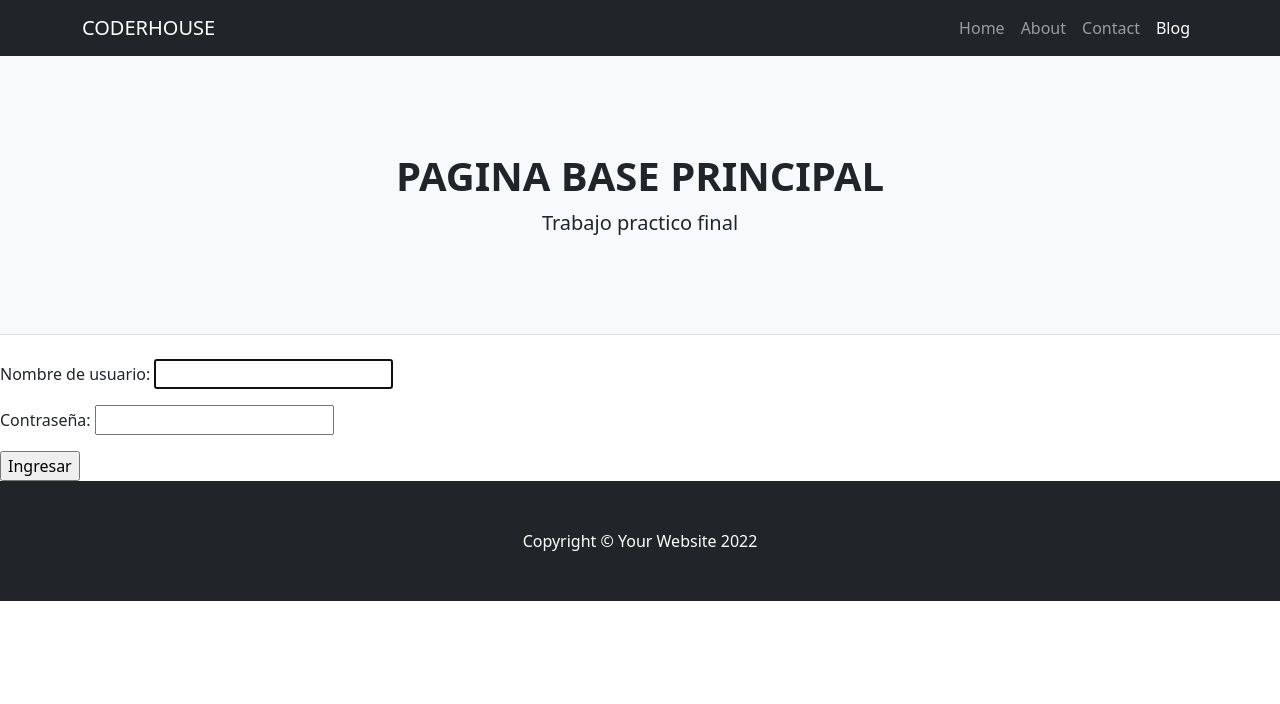
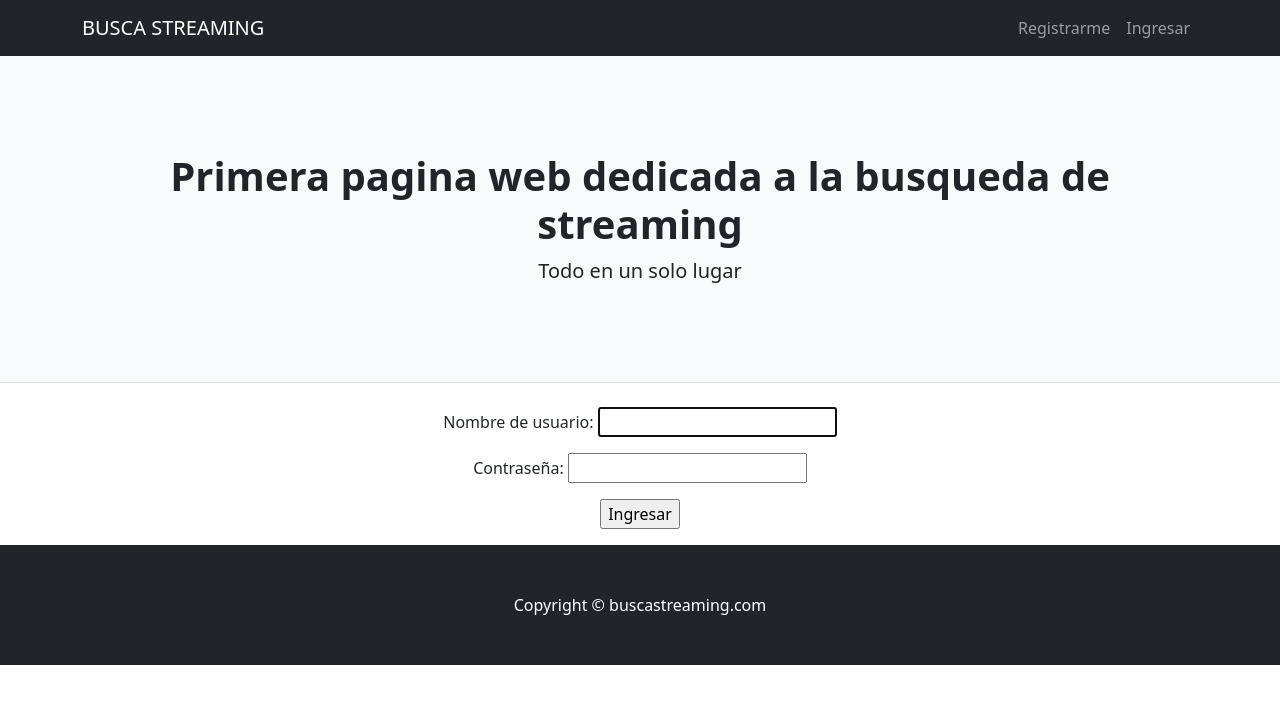
Before and after one commit to GABRIELROMBOLA87/Proyecto-Final1, a Django app: page /ejemplo_dos/login/?next=/ejemplo_dos/10/borrar/ in a window 1280 px wide. Shown: the top 704 px of the page. Run offline with Django 4.2, Linux system fonts and the light colour scheme; some libraries are stand-ins or nearby versions.

Commit message:
manage.py

```diff
--- a/ejemplo_dos/templates/ejemplo_dos/base.html
+++ b/ejemplo_dos/templates/ejemplo_dos/base.html
@@ -6,7 +6,18 @@
         <meta name="viewport" content="width=device-width, initial-scale=1, shrink-to-fit=no" />
         <meta name="description" content="" />
         <meta name="author" content="" />
-        <title>Blog Home - Start Bootstrap Template</title>
+
+        <SCRIPT LANGUAGE="JavaScript">
+            var txt="WWW.REPUESTOSDELAUTOMOVIL.COM - ";
+            var espera=500;
+            var refresco=null;
+            function rotulo_title() {
+            document.title=txt;
+            txt=txt.substring(1,txt.length)+txt.charAt(0);
+            refresco=setTimeout("rotulo_title()",espera);}
+            rotulo_title();
+        </SCRIPT>
+
         <!-- Favicon-->
         <link rel="icon" type="image/x-icon" href="assets/favicon.ico" />
         <!-- Core theme CSS (includes Bootstrap)-->
@@ -16,14 +27,16 @@
         <!-- Responsive navbar-->
         <nav class="navbar navbar-expand-lg navbar-dark bg-dark">
             <div class="container">
-                <a class="navbar-brand" href="#!">CODERHOUSE</a>
+                <a class="navbar-brand" href="{% url 'ejemplo_dos_index' %}">BUSCA STREAMING</a>
                 <button class="navbar-toggler" type="button" data-bs-toggle="collapse" data-bs-target="#navbarSupportedContent" aria-controls="navbarSupportedContent" aria-expanded="false" aria-label="Toggle navigation"><span class="navbar-toggler-icon"></span></button>
                 <div class="collapse navbar-collapse" id="navbarSupportedContent">
                     <ul class="navbar-nav ms-auto mb-2 mb-lg-0">
-                        <li class="nav-item"><a class="nav-link" href="#">Home</a></li>
-                        <li class="nav-item"><a class="nav-link" href="#!">About</a></li>
-                        <li class="nav-item"><a class="nav-link" href="#!">Contact</a></li>
-                        <li class="nav-item"><a class="nav-link active" aria-current="page" href="#">Blog</a></li>
+                        <li class="nav-item"><a class="nav-link" href="{% url 'ejemplo_dos_signup' %}">Registrarme</a></li>
+                        {% if user.is_authenticated %}
+                            <li class="nav-item"><a class="nav-link" href="{% url 'ejemplo_dos_logout' %}">Salir</a></li>
+                        {% else %}
+                            <li class="nav-item"><a class="nav-link" href="{% url 'ejemplo_dos_login' %}">Ingresar</a></li>
+                        {% endif %}
                     </ul>
                 </div>
             </div>
@@ -32,8 +45,8 @@
         <header class="py-5 bg-light border-bottom mb-4">
             <div class="container">
                 <div class="text-center my-5">
-                    <h1 class="fw-bolder">PAGINA BASE PRINCIPAL</h1>
-                    <p class="lead mb-0">Trabajo practico final</p>
+                    <h1 class="fw-bolder">Primera pagina web dedicada a la busqueda de streaming</h1>
+                    <p class="lead mb-0">Todo en un solo lugar</p>
                 </div>
             </div>
         </header>
@@ -41,7 +54,7 @@
         {% block contenido%} {% endblock %}
         <!-- Footer-->
         <footer class="py-5 bg-dark">
-            <div class="container"><p class="m-0 text-center text-white">Copyright &copy; Your Website 2022</p></div>
+            <div class="container"><p class="m-0 text-center text-white">Copyright &copy; buscastreaming.com</p></div>
         </footer>
         <!-- Bootstrap core JS-->
         <script src="https://cdn.jsdelivr.net/npm/bootstrap@5.1.3/dist/js/bootstrap.bundle.min.js"></script>
--- a/ejemplo_dos/templates/ejemplo_dos/post_confirm_delete.html
+++ b/ejemplo_dos/templates/ejemplo_dos/post_confirm_delete.html
@@ -10,7 +10,7 @@
 
     <form method="post">
         {% csrf_token %}
-        <b>"¿ Estás seguro de borrar el post?"</b>
+        <b>"¿ Estás seguro de borrar el repuesto seleccionado?"</b>
         <a href="/ejemplo_dos/listar/" type="button">NO</a>
         <input type="submit" value="SI">
     </form>
--- a/ejemplo_dos/templates/registration/login.html
+++ b/ejemplo_dos/templates/registration/login.html
@@ -4,8 +4,8 @@
 
 <form method="POST">
     {% csrf_token %}
-    {{form.as_p}}
-    <input type="submit" value="Ingresar">
+    <center>{{form.as_p}} </center>
+    <center><p><input type="submit" value="Ingresar"></p></center>
 </form>
 
 {% endblock %}
--- a/ejemplo_dos/templates/registration/signup.html
+++ b/ejemplo_dos/templates/registration/signup.html
@@ -1,11 +1,12 @@
 {% extends 'ejemplo_dos/base.html' %}
 
 {% block contenido%}
+    <center>
     <h2>Registrar Usuario</h2>
     <form method="POST">
         {% csrf_token %}
         {{form.as_p}}
         <input type="submit" value="Registrarme">
     </form>
-
+    </center>
 {% endblock %}
--- a/ejemplo_dos/views.py
+++ b/ejemplo_dos/views.py
@@ -4,30 +4,34 @@ from ejemplo_dos.models import Post
 from django.urls import reverse_lazy
 from ejemplo_dos.forms import UsuarioForm
 from django.contrib.auth.mixins import LoginRequiredMixin
+from django.contrib.auth.decorators import login_required
 from django.contrib.auth.views import LoginView, LogoutView
 
 
 # Create your views here.
 
+
+@login_required
 def index(request):
-    return render(request, "/ejemplo_dos/index.html", {})
+    return render(request, "ejemplo_dos/index.html", {})
 
-class PostDetalle(DetailView):
+
+class PostDetalle(LoginRequiredMixin, DetailView):
     model = Post
 
-class PostListar(ListView):
+class PostListar(LoginRequiredMixin, ListView):
     model = Post
 
-class PostCrear(CreateView):
+class PostCrear(LoginRequiredMixin, CreateView):
     model = Post
     success_url = reverse_lazy("ejemplo_dos_listar")
     fields = '__all__'
 
-class PostBorrar(DeleteView):
+class PostBorrar(LoginRequiredMixin, DeleteView):
     model = Post
     success_url = reverse_lazy("ejemplo_dos_listar")
 
-class PostActualizar(UpdateView):
+class PostActualizar(LoginRequiredMixin, UpdateView):
     model = Post
     success_url = reverse_lazy("ejemplo_dos_listar")
     fields = '__all__'
--- a/project/settings.py
+++ b/project/settings.py
@@ -127,3 +127,6 @@ STATIC_URL = 'static/'
 # https://docs.djangoproject.com/en/4.1/ref/settings/#default-auto-field
 
 DEFAULT_AUTO_FIELD = 'django.db.models.BigAutoField'
+
+
+LOGIN_URL = 'ejemplo_dos_login'
```
Also changed, not shown: ejemplo_dos/templates/ejemplo_dos/post_list.html (+7 -1 lines), project/urls.py (+3 -4 lines), db.sqlite3.
